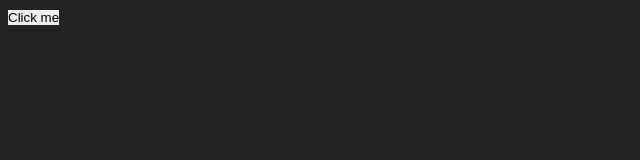
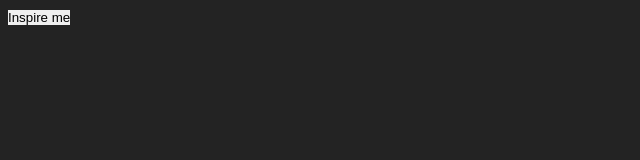
Before and after one commit to chat-gpt-hack/Inspire-GPT, a React (Vite) app: page / in a window 1280 px wide. Shown: the top 160 px of the page, without its empty margins (0-640 px from the left). Built offline with nearby package versions, Linux system fonts and the light colour scheme.

Commit message:
New Prompt

```diff
--- a/src/App.jsx
+++ b/src/App.jsx
@@ -10,8 +10,8 @@ export default function App() {
 
     const response = await openai.createCompletion({
       model: "text-davinci-001",
-      prompt: "Give an inspiration quote from lebron james",
-      temperature: 0.4,
+      prompt: "Inspire me with a quote from not Lebron James or Steve Jobs and then always add emoji after the quote.",
+      temperature: .8,
       max_tokens: 64,
       top_p: 1,
       frequency_penalty: 0,
@@ -19,11 +19,13 @@ export default function App() {
     });
 
     console.log(response.data.choices[0].text);
+
   };
 
   return (
     <div className="App">
-      <button onClick={getQuote}>Click me</button>
+      <button onClick={getQuote}>Inspire me</button>
+
     </div>
   );
 }
```
